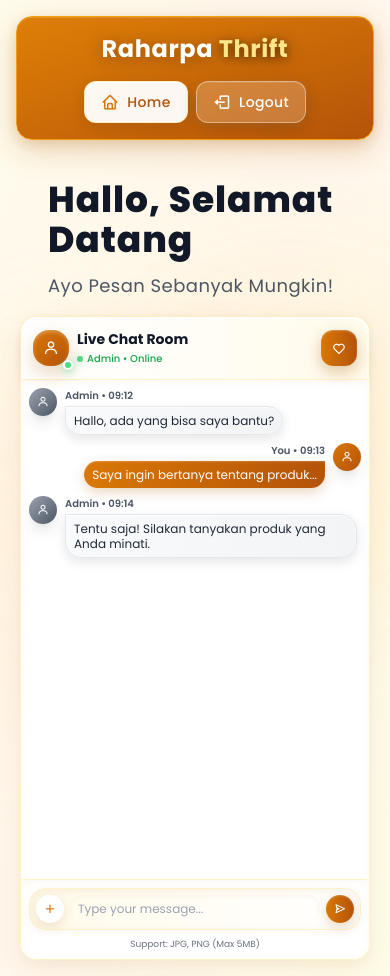
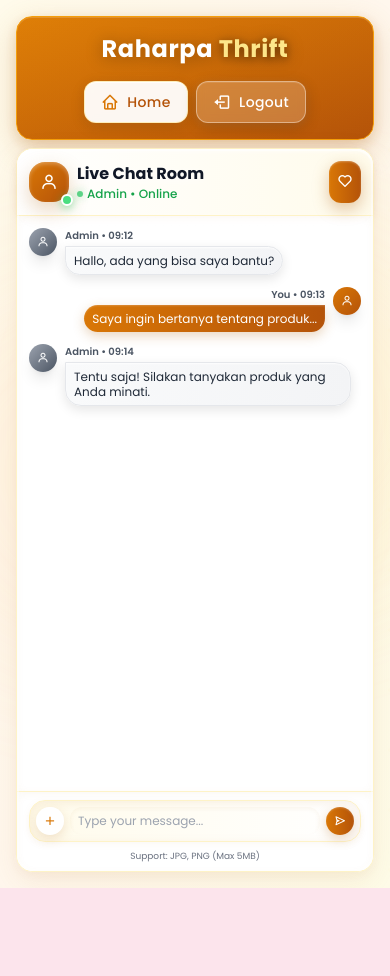
Before and after one commit to bangpii/RaharpaThrift, a React (Vite) app: page / in a window 390 px wide. After the commit the page ends 888 px from the top, so only its background shows below. Built offline with nearby package versions, Linux system fonts and the light colour scheme.

Commit message:
first init 2

```diff
--- a/src/components/user/ChatRoom.jsx
+++ b/src/components/user/ChatRoom.jsx
@@ -33,7 +33,7 @@ const ChatRoom = ({ showWishlist, setShowWishlist }) => {
     <div className="w-full h-full flex flex-col bg-white rounded-2xl border border-amber-100
                     shadow-[0_10px_30px_rgba(186,118,48,0.1),0_4px_12px_rgba(186,118,48,0.05),inset_0_1px_0_rgba(255,255,255,0.8)]
                     transform transition-all duration-500 hover:shadow-[0_20px_40px_rgba(186,118,48,0.15),0_8px_24px_rgba(186,118,48,0.1),inset_0_1px_0_rgba(255,255,255,0.9)]
-                    hover:-translate-y-1 relative max-[400px]:mx-1 max-[400px]:w-[calc(100%-8px)]">
+                    hover:-translate-y-1 relative">
 
       {/* Efek 3D Border */}
       <div className="absolute inset-0 rounded-2xl border-2 border-white/50 pointer-events-none"></div>
@@ -41,36 +41,30 @@ const ChatRoom = ({ showWishlist, setShowWishlist }) => {
       {/* Header */}
       <div className="flex items-center justify-between px-3 xs:px-4 sm:px-6 py-3 xs:py-4 border-b border-amber-100
                      bg-gradient-to-r from-white to-amber-50 rounded-t-2xl
-                     shadow-[inset_0_2px_4px_rgba(255,255,255,0.8),0_2px_8px_rgba(186,118,48,0.1)]
-                     max-[400px]:px-3 max-[400px]:py-3">
-        <div className="flex items-center gap-2 xs:gap-3 sm:gap-4 max-[400px]:gap-2">
+                     shadow-[inset_0_2px_4px_rgba(255,255,255,0.8),0_2px_8px_rgba(186,118,48,0.1)]">
+        <div className="flex items-center gap-2 xs:gap-3 sm:gap-4">
           {/* Profile 3D Effect */}
           <div className="relative">
             <div className="w-10 h-10 xs:w-12 xs:h-12 sm:w-14 sm:h-14 rounded-2xl
                            bg-gradient-to-br from-amber-600 to-amber-700
                            shadow-[0_8px_20px_rgba(186,118,48,0.3),inset_0_2px_4px_rgba(255,255,255,0.3)]
                            flex items-center justify-center text-white text-lg xs:text-xl sm:text-2xl
-                           transform transition-transform hover:scale-110 hover:rotate-3
-                           max-[400px]:w-9 max-[400px]:h-9 max-[400px]:text-base">
+                           transform transition-transform hover:scale-110 hover:rotate-3">
               <i className="bx bx-user"></i>
             </div>
             <div className="absolute -bottom-1 -right-1 w-3 h-3 xs:w-4 xs:h-4 sm:w-5 sm:h-5
                            bg-green-400 rounded-full border-2 border-white
-                           shadow-[0_2px_8px_rgba(34,197,94,0.5)]
-                           max-[400px]:w-2.5 max-[400px]:h-2.5"></div>
+                           shadow-[0_2px_8px_rgba(34,197,94,0.5)]"></div>
           </div>
 
-          <div className="max-[400px]:flex-1 max-[400px]:min-w-0">
+          <div>
             <h1 className="text-base xs:text-lg sm:text-xl font-bold text-gray-900
-                          drop-shadow-[0_2px_4px_rgba(255,255,255,0.8)]
-                          max-[400px]:text-sm max-[400px]:truncate">
+                          drop-shadow-[0_2px_4px_rgba(255,255,255,0.8)]">
               Live Chat Room
             </h1>
-            <p className="text-xs text-green-600 font-medium flex items-center gap-1
-                         max-[400px]:text-[10px] max-[400px]:mt-0.5">
+            <p className="text-xs text-green-600 font-medium flex items-center gap-1">
               <span className="w-1.5 h-1.5 xs:w-2 xs:h-2 bg-green-500 rounded-full animate-pulse
-                              shadow-[0_0_8px_rgba(34,197,94,0.6)]
-                              max-[400px]:w-1.5 max-[400px]:h-1.5"></span>
+                              shadow-[0_0_8px_rgba(34,197,94,0.6)]"></span>
               Admin • Online
             </p>
           </div>
@@ -82,10 +76,9 @@ const ChatRoom = ({ showWishlist, setShowWishlist }) => {
           className="p-2 xs:p-3 rounded-xl bg-gradient-to-r from-amber-600 to-amber-700
                      text-white shadow-[0_6px_16px_rgba(186,118,48,0.4),inset_0_1px_2px_rgba(255,255,255,0.3)]
                      transform transition-all duration-300 hover:scale-110
-                     hover:shadow-[0_8px_24px_rgba(186,118,48,0.5),inset_0_1px_2px_rgba(255,255,255,0.4)] lg:hidden
-                     max-[400px]:p-2 max-[400px]:min-w-[36px] max-[400px]:h-9"
+                     hover:shadow-[0_8px_24px_rgba(186,118,48,0.5),inset_0_1px_2px_rgba(255,255,255,0.4)] lg:hidden"
         >
-          <i className="bx bx-heart text-base xs:text-lg sm:text-xl max-[400px]:text-sm"></i>
+          <i className="bx bx-heart text-base xs:text-lg sm:text-xl"></i>
         </button>
       </div>
 
@@ -94,7 +87,7 @@ const ChatRoom = ({ showWishlist, setShowWishlist }) => {
                      bg-gradient-to-b from-white to-amber-25
                      shadow-[inset_0_2px_8px_rgba(186,118,48,0.05)]
                      [&::-webkit-scrollbar]:hidden [-ms-overflow-style:none] [scrollbar-width:none]
-                     max-[400px]:p-2 max-[400px]:space-y-2">
+                     max-[400px]:px-3">
 
         {/* Admin Message */}
         <div className="flex items-start gap-2 xs:gap-3 sm:gap-4 transform transition-transform
@@ -106,7 +99,7 @@ const ChatRoom = ({ showWishlist, setShowWishlist }) => {
                          max-[400px]:w-7 max-[400px]:h-7">
             <i className="bx bx-user text-xs xs:text-sm sm:text-base max-[400px]:text-xs"></i>
           </div>
-          <div className="flex-1 min-w-0 max-[400px]:max-w-[calc(100%-40px)]">
+          <div className="flex-1 min-w-0">
             <p className="text-xs font-semibold text-gray-600 mb-1 max-[400px]:text-[10px] max-[400px]:mb-0.5">Admin • 09:12</p>
             <div className="bg-gradient-to-r from-gray-50 to-gray-100 text-gray-800
                            px-2 py-1.5 xs:px-3 xs:py-2 sm:px-4 sm:py-3 rounded-2xl rounded-tl-none
@@ -114,7 +107,7 @@ const ChatRoom = ({ showWishlist, setShowWishlist }) => {
                            border border-gray-200 transform transition-all duration-300
                            hover:shadow-[0_6px_20px_rgba(0,0,0,0.15),inset_0_1px_2px_rgba(255,255,255,0.9)]
                            inline-block max-w-[80%] xs:max-w-[85%] sm:max-w-xs
-                           max-[400px]:max-w-full max-[400px]:px-2 max-[400px]:py-1.5">
+                           max-[400px]:max-w-[calc(100%-10px)] max-[400px]:px-2 max-[400px]:py-1.5">
               <p className="text-xs xs:text-sm sm:text-base max-[400px]:text-xs max-[400px]:leading-tight">
                 Hallo, ada yang bisa saya bantu?
               </p>
@@ -125,7 +118,7 @@ const ChatRoom = ({ showWishlist, setShowWishlist }) => {
         {/* User Message */}
         <div className="flex items-start justify-end gap-2 xs:gap-3 sm:gap-4 transform transition-transform
                        max-[400px]:gap-2">
-          <div className="flex-1 min-w-0 text-right max-[400px]:max-w-[calc(100%-40px)]">
+          <div className="flex-1 min-w-0 text-right">
             <p className="text-xs font-semibold text-gray-600 mb-1 max-[400px]:text-[10px] max-[400px]:mb-0.5">You • 09:13</p>
             <div className="bg-gradient-to-r from-amber-600 to-amber-700 text-white
                            px-2 py-1.5 xs:px-3 xs:py-2 sm:px-4 sm:py-3 rounded-2xl rounded-tr-none
@@ -133,7 +126,7 @@ const ChatRoom = ({ showWishlist, setShowWishlist }) => {
                            inline-block transform transition-all duration-300
                            hover:shadow-[0_6px_20px_rgba(186,118,48,0.4),inset_0_1px_2px_rgba(255,255,255,0.3)]
                            max-w-[80%] xs:max-w-[85%] sm:max-w-xs
-                           max-[400px]:max-w-full max-[400px]:px-2 max-[400px]:py-1.5">
+                           max-[400px]:max-w-[calc(100%-10px)] max-[400px]:px-2 max-[400px]:py-1.5">
               <p className="text-xs xs:text-sm sm:text-base max-[400px]:text-xs max-[400px]:leading-tight">
                 Saya ingin bertanya tentang produk...
               </p>
@@ -158,7 +151,7 @@ const ChatRoom = ({ showWishlist, setShowWishlist }) => {
                          max-[400px]:w-7 max-[400px]:h-7">
             <i className="bx bx-user text-xs xs:text-sm sm:text-base max-[400px]:text-xs"></i>
           </div>
-          <div className="flex-1 min-w-0 max-[400px]:max-w-[calc(100%-40px)]">
+          <div className="flex-1 min-w-0">
             <p className="text-xs font-semibold text-gray-600 mb-1 max-[400px]:text-[10px] max-[400px]:mb-0.5">Admin • 09:14</p>
             <div className="bg-gradient-to-r from-gray-50 to-gray-100 text-gray-800
                            px-2 py-1.5 xs:px-3 xs:py-2 sm:px-4 sm:py-3 rounded-2xl rounded-tl-none
@@ -166,7 +159,7 @@ const ChatRoom = ({ showWishlist, setShowWishlist }) => {
                            border border-gray-200 transform transition-all duration-300
                            hover:shadow-[0_6px_20px_rgba(0,0,0,0.15),inset_0_1px_2px_rgba(255,255,255,0.9)]
                            inline-block max-w-[80%] xs:max-w-[85%] sm:max-w-xs
-                           max-[400px]:max-w-full max-[400px]:px-2 max-[400px]:py-1.5">
+                           max-[400px]:max-w-[calc(100%-10px)] max-[400px]:px-2 max-[400px]:py-1.5">
               <p className="text-xs xs:text-sm sm:text-base max-[400px]:text-xs max-[400px]:leading-tight">
                 Tentu saja! Silakan tanyakan produk yang Anda minati.
               </p>
@@ -179,7 +172,7 @@ const ChatRoom = ({ showWishlist, setShowWishlist }) => {
       {/* Input Area - Tetap Rapi di Ukuran Kecil */}
       <div className="p-2 xs:p-3 sm:p-4 border-t border-amber-100 bg-white rounded-b-2xl
                      shadow-[inset_0_2px_8px_rgba(186,118,48,0.05)]
-                     max-[400px]:p-2">
+                     max-[400px]:px-3 max-[400px]:py-2">
         <div className="flex items-center gap-1.5 xs:gap-2 sm:gap-3
                        bg-gradient-to-r from-amber-50 to-white p-1.5 xs:p-2 rounded-2xl
                        shadow-[inset_0_2px_8px_rgba(186,118,48,0.1),0_2px_8px_rgba(186,118,48,0.05)]
--- a/src/pages/User.jsx
+++ b/src/pages/User.jsx
@@ -36,10 +36,14 @@ const User = () => {
       >
 
         <Header />
-        <Title />
+
+        {/* Title - Hidden di bawah 445px */}
+        <div className="max-[445px]:hidden">
+          <Title />
+        </div>
 
         {/* Layout kanan-kiri */}
-        <div className="flex gap-4 mt-4 h-[calc(100vh-200px)] min-h-[500px]">
+        <div className="flex gap-4 mt-4 h-[calc(100vh-200px)] min-h-[500px] max-[445px]:mt-2 max-[445px]:h-[calc(100vh-120px)]">
 
           <div
             className="flex-1 h-full"
```
